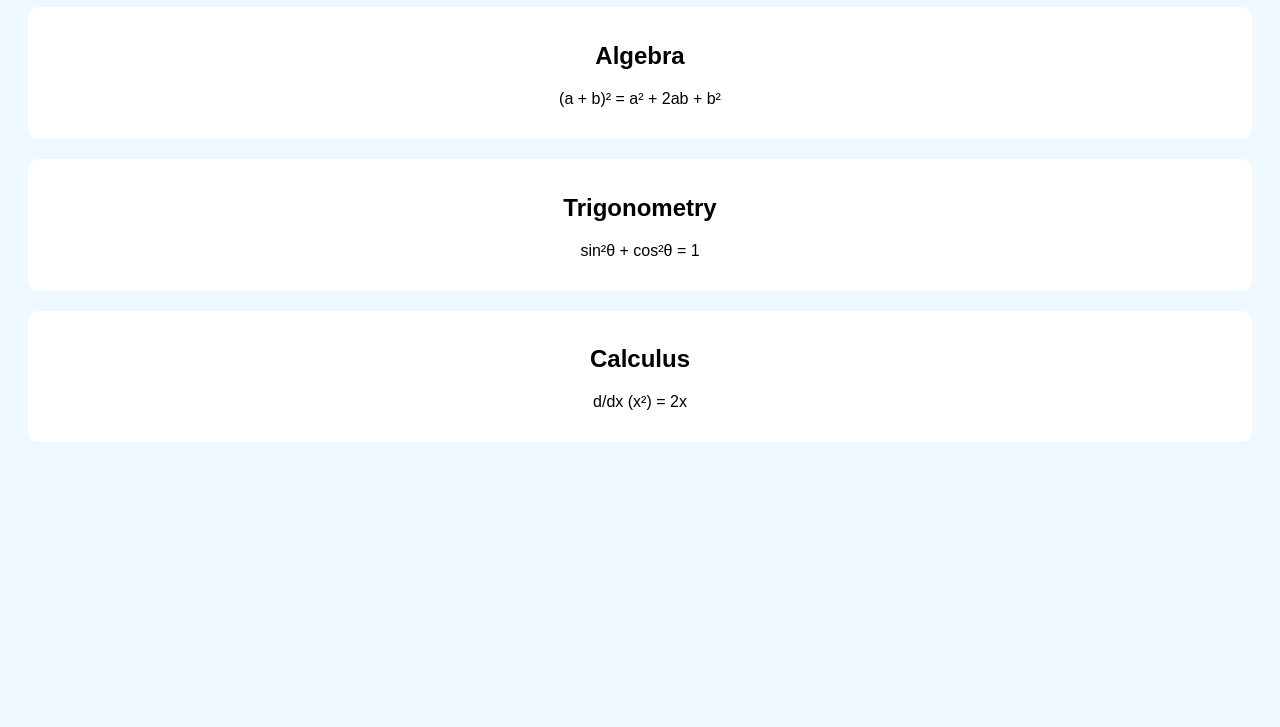
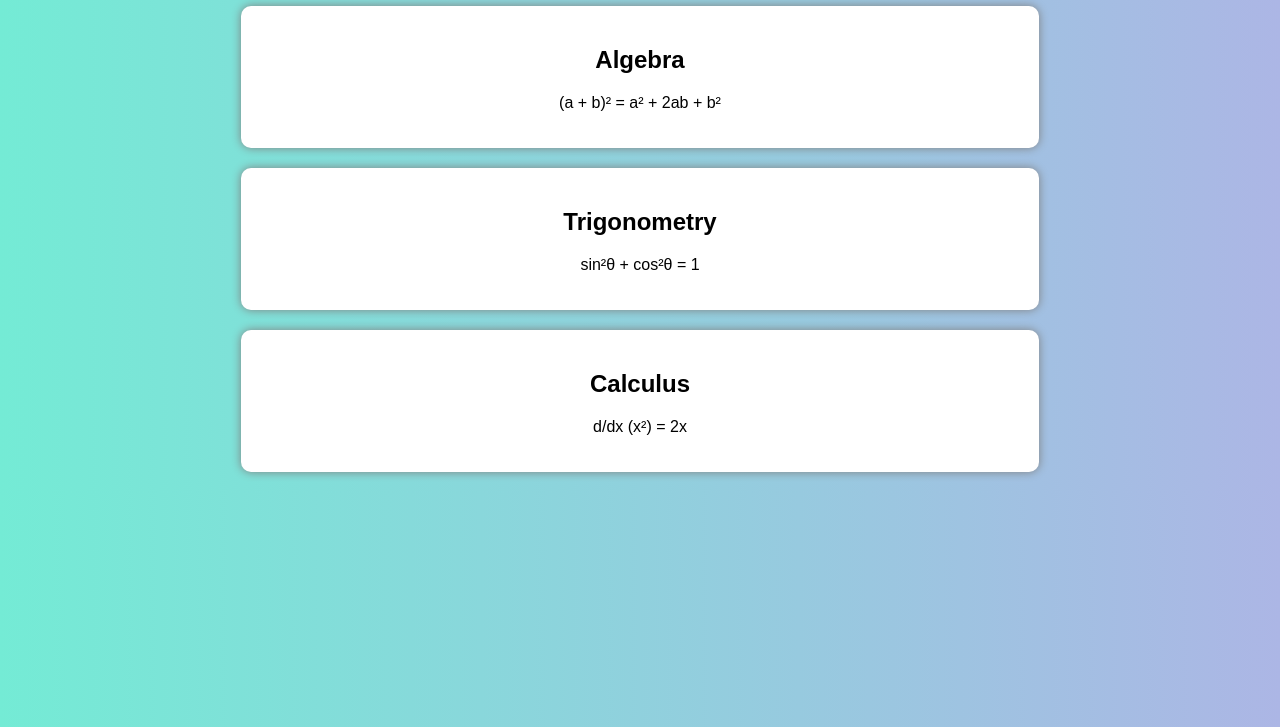
Before and after one commit to rubasri1325/maths---formulas, a plain HTML site: page index.html in a window 1280 px wide. Shown: the part 73-800 px from the top of the page. Drawn offline with Linux system fonts and the light colour scheme.

Commit message:
Update index.html

```diff
--- a/index.html
+++ b/index.html
@@ -6,20 +6,29 @@
 <style>
 body {
   font-family: Arial;
-            background-color: #f0f8ff;
+  background: linear-gradient(to right, #74ebd5, #ACB6E5);
   text-align: center;
 }
+
+h1 {
+  margin-top: 20px;
+}
+
 .box {
   background: white;
-            margin: 20px;
-            padding: 15px;
+  margin: 20px auto;
+  padding: 20px;
+  width: 60%;
   border-radius: 10px;
+  box-shadow: 0 0 10px gray;
 }
 </style>
+
 </head>
+
 <body>
 
-<h1>Maths Formulas</h1>
+<h1>📘 Maths Formulas</h1>
 
 <div class="box">
 <h2>Algebra</h2>
```
Lines whose indentation alone changed are shown as unchanged.
